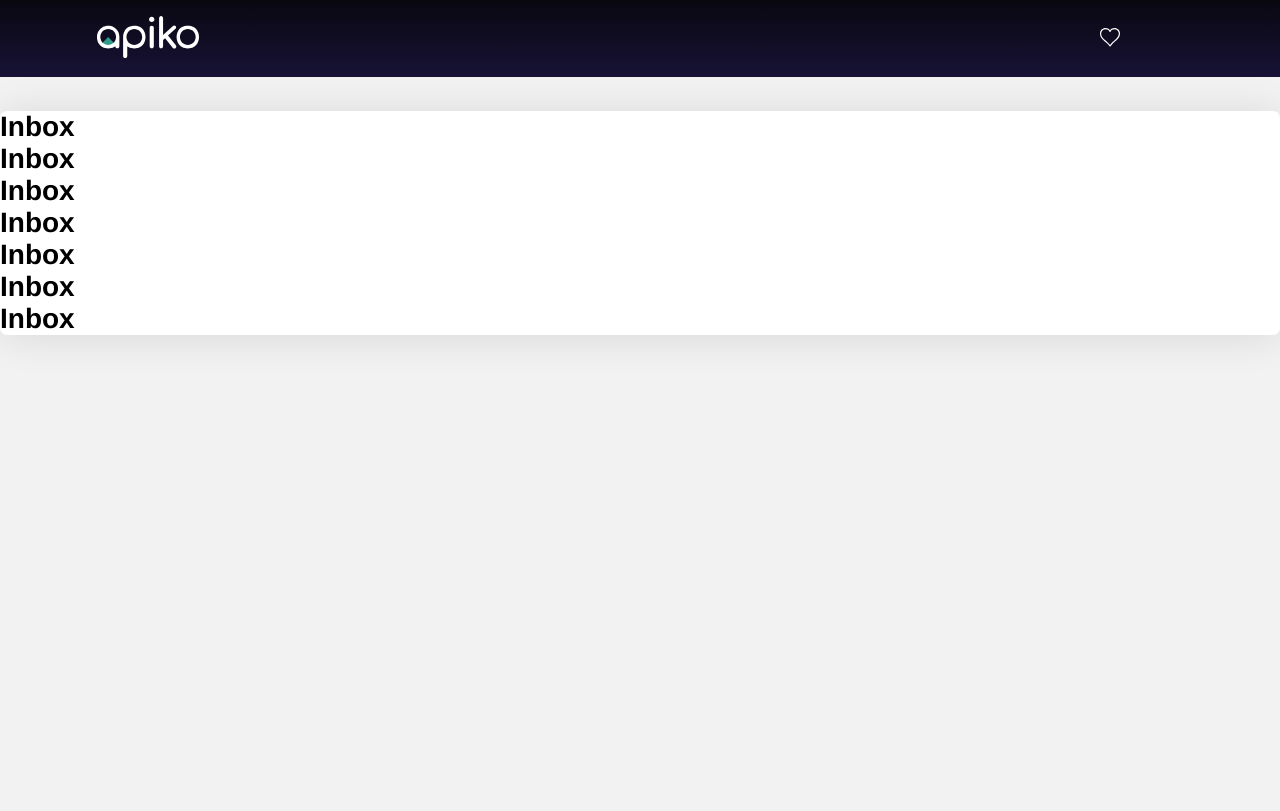
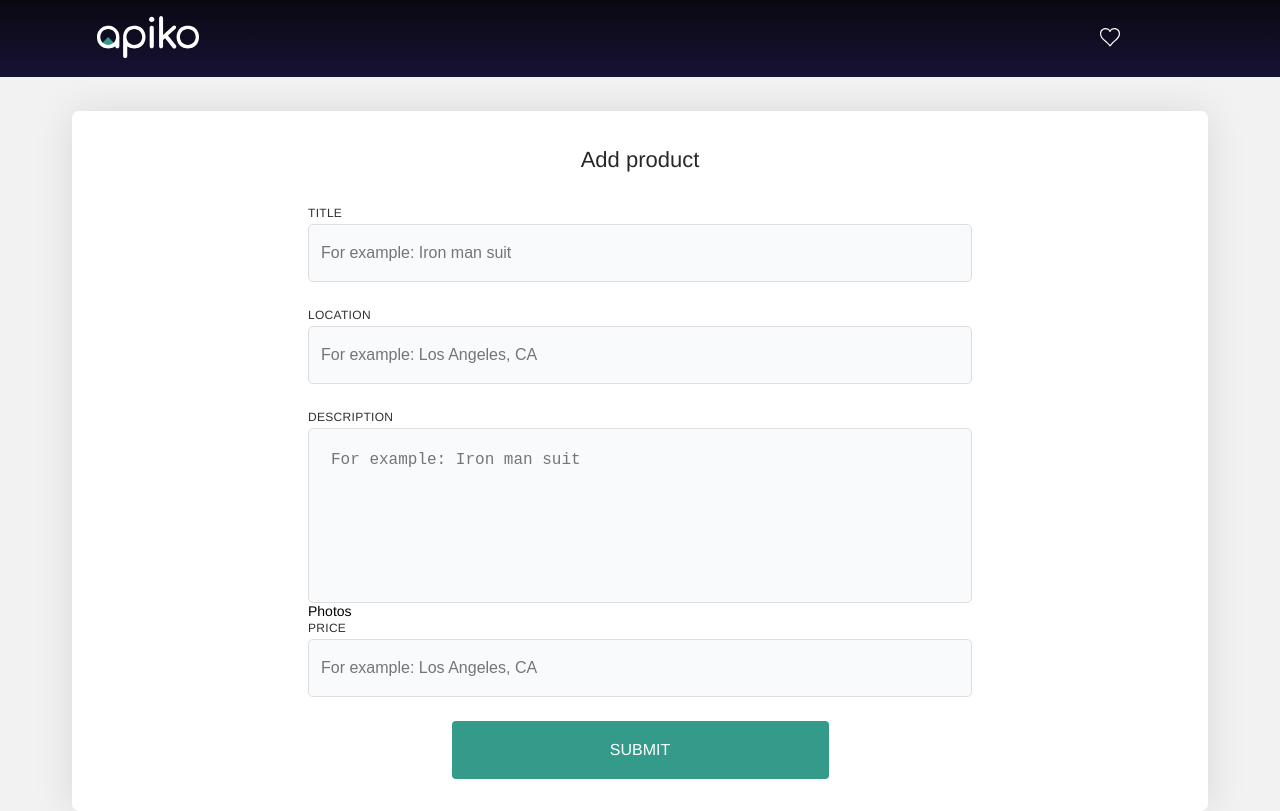
Before and after one commit to anton1408/vue-shop, a Vue app: page /inbox in a window 1280 px wide. Built offline with nearby package versions, Linux system fonts and the light colour scheme.

Commit message:
created CTextArea component

```diff
--- /dev/null
+++ b/src/components/ui/CTextArea.vue
@@ -0,0 +1,112 @@
+<template>
+  <div>
+    <label
+      v-if="label"
+      :for="id"
+      class="label"
+    >
+      {{label}}
+    </label>
+    <div class="text-field">
+      <textarea
+        v-model="fieldValue"
+        :type="fieldType"
+        :placeholder="placeholder"
+        :id="id"
+        :cols="cols"
+        :rows="rows"
+        class="text-field__textarea"
+        @input="emitValue"
+      />
+    </div>
+  </div>
+</template>
+
+<script>
+export default {
+  name: 'CTextArea',
+  props: {
+    value: {
+      type: [String, Number],
+      default: () => ''
+    },
+    label: {
+      type: String,
+      default: () => ''
+    },
+    type: {
+      type: String,
+      default: () => 'text'
+    },
+    id: {
+      type: String,
+      default: () => ''
+    },
+    placeholder: {
+      type: String,
+      default: () => ''
+    },
+    cols: {
+      type: Number,
+      default: () => 20
+    },
+    rows: {
+      type: Number,
+      default: () => 7
+    }
+  },
+  data: () => ({
+    fieldValue: '',
+    fieldType: ''
+  }),
+  mounted () {
+    this.fieldType = this.type
+    this.fieldValue = this.value
+  },
+  methods: {
+    emitValue () {
+      console.log('input = ', this.fieldValue)
+      this.$emit('input', this.fieldValue)
+    }
+  }
+}
+</script>
+
+<style lang="scss" scoped>
+  .label {
+    display: inline-block;
+    margin-bottom: 4px;
+    color: #303030;
+    font-size: 12px;
+    line-height: 14px;
+    letter-spacing: 0.3px;
+    text-transform: uppercase;
+  }
+
+  .text-field {
+    background-color: #F9FAFB;
+    border: 1px solid #DEDEE0;
+    box-sizing: border-box;
+    border-radius: 5px;
+    padding: 22px;
+
+    &__textarea {
+      width: 100%;
+      background-color: transparent;
+      border: none;
+      outline: none;
+      color: #000000;
+      font-size: 16px;
+      overflow: hidden;
+      resize: none;
+    }
+    &__textarea[placeholder],
+    &__textarea::-moz-placeholder,
+    &__textarea:-moz-placeholder,
+    &__textarea:-ms-input-placeholder {color: rgba(102, 102, 102, 0.466455);}
+    &__textarea:focus::-webkit-input-placeholder {opacity: 0; transition: opacity 0.5s ease;}
+    &__textarea:focus::-moz-placeholder {opacity: 0; transition: opacity 0.5s ease;}
+    &__textarea:focus:-moz-placeholder {opacity: 0; transition: opacity 0.5s ease;}
+    &__textarea:focus:-ms-input-placeholder {opacity: 0; transition: opacity 0.5s ease;}
+  }
+</style>
--- a/src/components/ui/CTextField.vue
+++ b/src/components/ui/CTextField.vue
@@ -2,7 +2,7 @@
   <div>
     <label
       v-if="label"
-      :for="name"
+      :for="id"
       class="label"
     >
       {{label}}
@@ -12,7 +12,7 @@
         v-model="fieldValue"
         :type="fieldType"
         :placeholder="placeholder"
-        :id="name"
+        :id="id"
         class="text-field__input"
         @input="emitValue"
       >
@@ -45,7 +45,7 @@ export default {
       type: String,
       default: () => 'text'
     },
-    name: {
+    id: {
       type: String,
       default: () => ''
     },
--- a/src/layout/LayoutInbox.vue
+++ b/src/layout/LayoutInbox.vue
@@ -15,9 +15,3 @@ export default {
   }
 }
 </script>
-
-<style lang="scss" scoped>
-  .layout-header {
-    margin-bottom: 34px;
-  }
-</style>
--- a/src/views/Inbox.vue
+++ b/src/views/Inbox.vue
@@ -1,22 +1,90 @@
 <template>
-  <c-card>
-    <h1>Inbox</h1>
-    <h1>Inbox</h1>
-    <h1>Inbox</h1>
-    <h1>Inbox</h1>
-    <h1>Inbox</h1>
-    <h1>Inbox</h1>
-    <h1>Inbox</h1>
-  </c-card>
+  <div class="inbox-wrapper">
+    <c-card class="inbox">
+      <form class="inbox__form">
+        <h3 class="inbox__title">Add product</h3>
+          <c-text-field
+            label="title"
+            type="text"
+            id="title"
+            placeholder="For example: Iron man suit"
+            class="inbox__text-field"
+          />
+          <c-text-field
+            label="location"
+            type="text"
+            id="location"
+            placeholder="For example: Los Angeles, CA"
+            class="inbox__text-field"
+          />
+          <c-text-area
+            label="description"
+            id="description"
+            placeholder="For example: Iron man suit"
+          />
+          <p>Photos</p>
+          <c-text-field
+            label="price"
+            type="text"
+            id="price"
+            placeholder="For example: Los Angeles, CA"
+            class="inbox__text-field"
+          />
+          <c-btn
+            title="submit"
+            line-height="58px"
+            font-size="16px"
+            class="inbox__submit-btn"
+          />
+
+      </form>
+    </c-card>
+  </div>
 </template>
 
 <script>
 import CCard from '@/components/ui/CCard'
+import CTextField from '@/components/ui/CTextField'
+import CTextArea from '@/components/ui/CTextArea'
+import CBtn from '@/components/ui/CBtn'
 
 export default {
   name: 'Inbox',
   components: {
-    'c-card': CCard
+    'c-card': CCard,
+    'c-text-field': CTextField,
+    'c-text-area': CTextArea,
+    'c-btn': CBtn
+
   }
 }
 </script>
+
+<style lang="scss" scoped>
+  .inbox-wrapper {
+    padding-top: 34px;
+  }
+  .inbox {
+    width: 1136px;
+    padding: 36px 0 32px 0;
+    margin: 0 auto;
+
+    &__form {
+      width: 664px;
+      margin: 0 auto;
+    }
+    &__title {
+      margin: 0 0 32px 0;
+      color: #282828;
+      font-size: 22px;
+      font-weight: 400;
+      line-height: 25px;
+      text-align: center;
+    }
+    &__text-field {margin-bottom: 24px;}
+    &__submit-btn {
+      width: 377px;
+      margin: 0 auto;
+    }
+  }
+</style>
--- a/src/views/Login.vue
+++ b/src/views/Login.vue
@@ -1,19 +1,20 @@
 <template>
-  <form class="login-wrapper">
+  <div class="login-wrapper">
     <c-card class="login">
+      <form>
         <h1 class="visually-hidden">Login page</h1>
         <h3 class="login__title">Login</h3>
         <c-text-field
           label="email"
           type="email"
-        name="email"
+          id="email"
           placeholder="Example@gmail.com"
           class="login__text-field"
         />
         <c-text-field
           label="Password"
           type="password"
-        name="password"
+          id="password"
           class="login__text-field login__text-field--last-child"
         />
         <p class="login__forgot-password">
@@ -27,6 +28,7 @@
           font-size="16px"
           class="login__submit-btn"
         />
+      </form>
     </c-card>
     <c-card class="registration">
       <p>
@@ -39,7 +41,7 @@
         </a>
       </p>
     </c-card>
-  </form>
+  </div>
 </template>
 
 <script>
--- a/src/views/Registration.vue
+++ b/src/views/Registration.vue
@@ -1,34 +1,36 @@
 <template>
-  <form class="registration-wrapper">
+  <div class="registration-wrapper">
     <c-card class="registration">
+      <form>
         <h1 class="visually-hidden">Registration page</h1>
         <h3 class="registration__title">Register</h3>
         <c-text-field
           label="email"
           type="email"
-        name="email"
+          id="email"
           placeholder="Example@gmail.com"
           class="registration__text-field"
         />
         <c-text-field
           label="full name"
           type="text"
-        name="full-name"
+          id="full-name"
           placeholder="Peter Parker"
           class="registration__text-field"
         />
         <c-text-field
           label="Password"
           type="password"
-        name="password"
+          id="password"
           class="registration__text-field"
         />
         <c-text-field
           label="Password again"
           type="password"
-        name="confirm-password"
+          id="confirm-password"
           class="registration__text-field"
         />
+      </form>
     </c-card>
     <c-card class="login">
       <p>
@@ -41,7 +43,7 @@
         </a>
       </p>
     </c-card>
-  </form>
+  </div>
 </template>
 
 <script>
```
Lines whose indentation alone changed are shown as unchanged.
